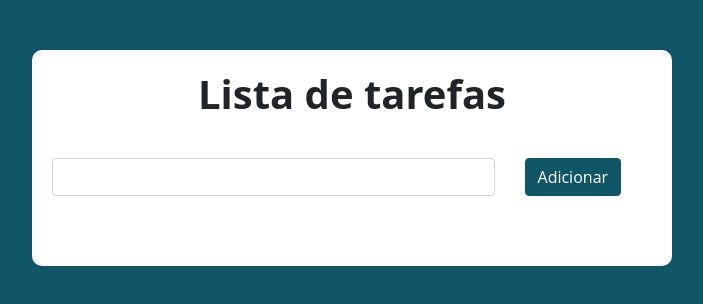
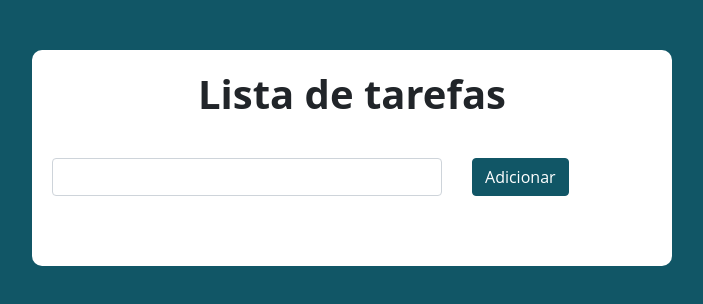
Before and after one commit to guoliv3ira/lista-tarefas, a plain HTML site: page index.html in a window 1280 px wide. Shown: the whole page, without its empty margins (288-991 px from the left). Drawn offline with nearby package versions, Linux system fonts and the light colour scheme.

Commit message:
Update index.html

```diff
--- a/index.html
+++ b/index.html
@@ -20,7 +20,7 @@
     <h1>Lista de tarefas</h1>
     <p>
       <div class="row">
-        <div class="col-9">
+        <div class="col-8">
       <input type="text" class="input-tarefa form-control">
     </div>
       <div class="col-3">
```
